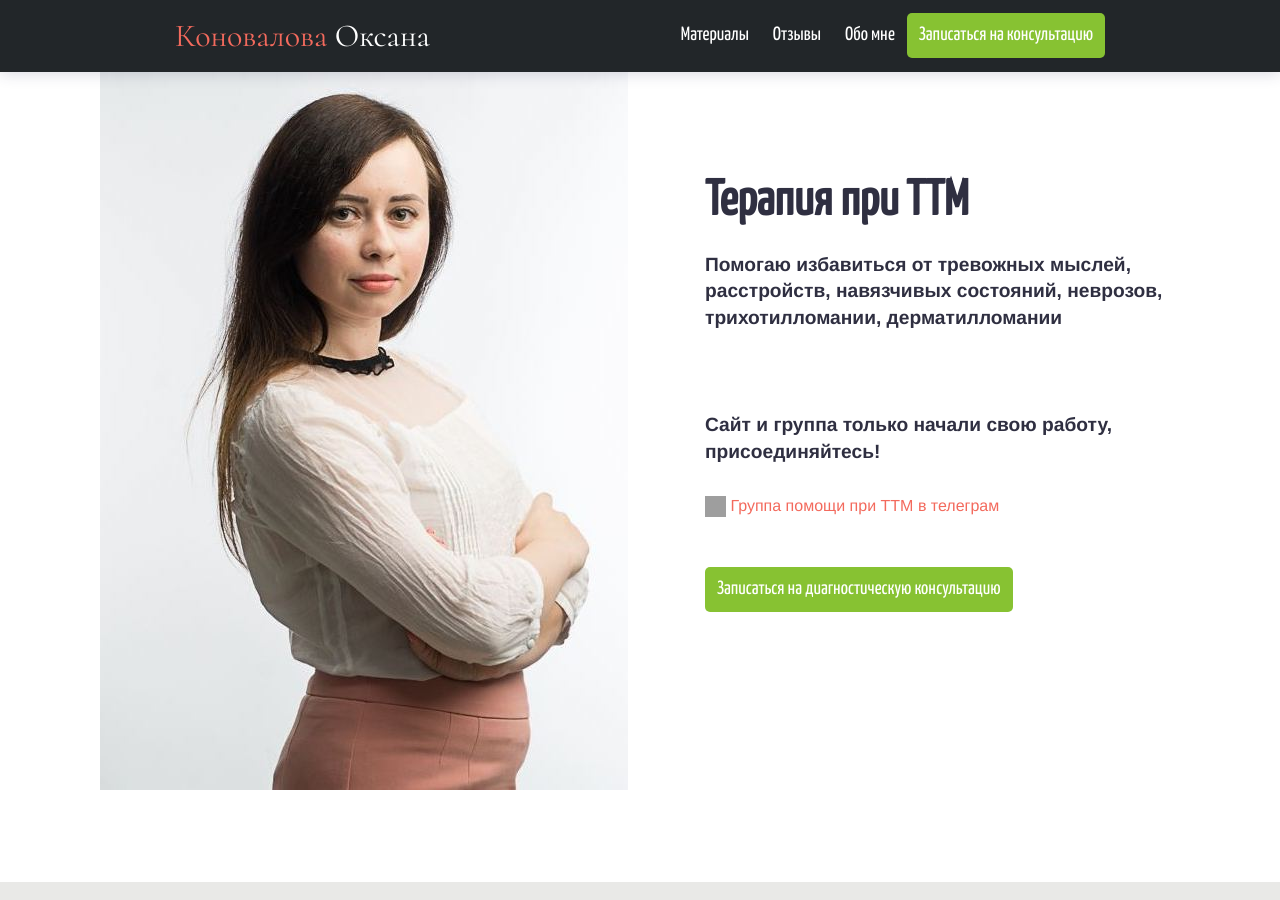
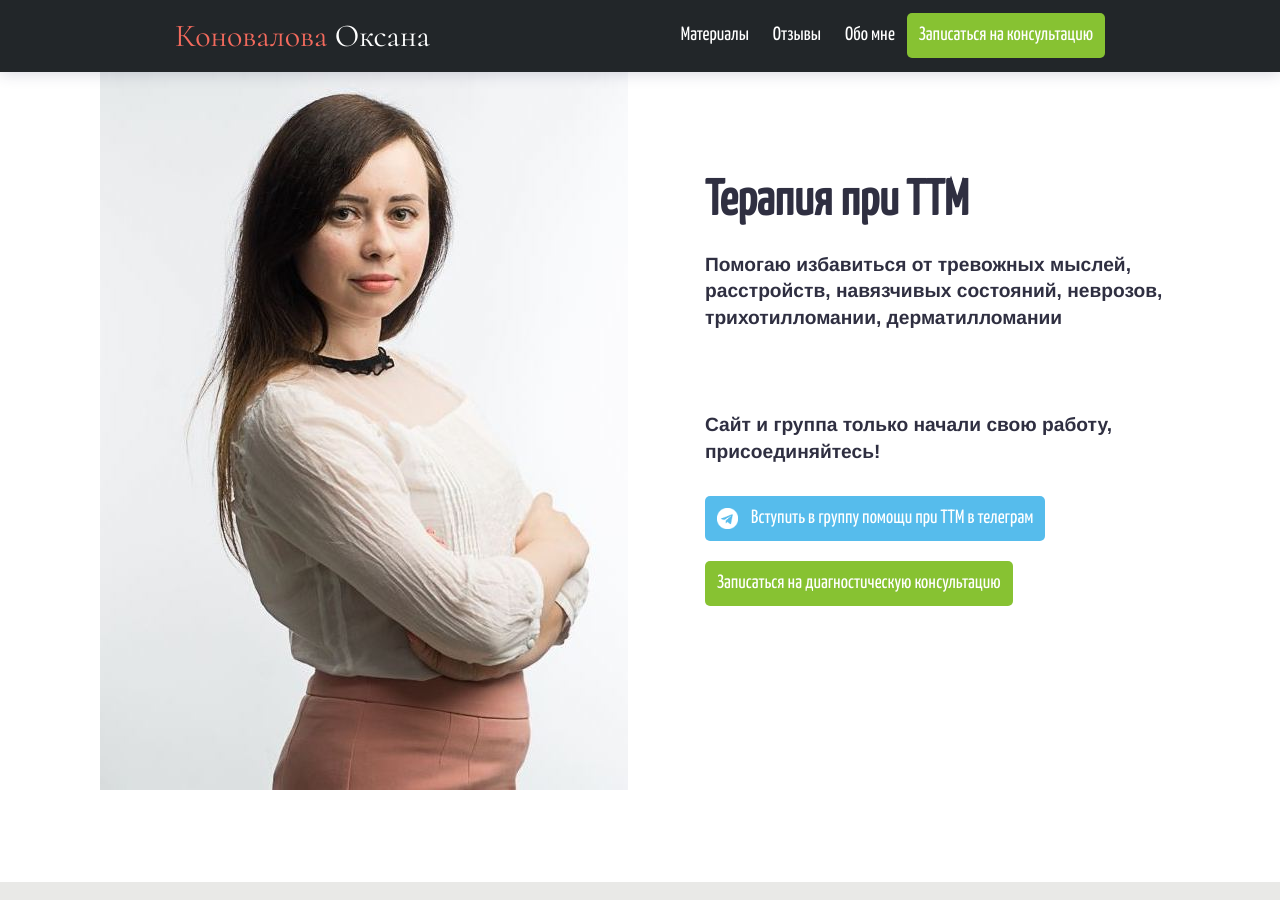
Before and after one commit to ttm-help/ttm-help.github.io, a Jekyll site: the page built from index.md, in a window 1280 px wide and 900 px high. Built offline with Jekyll 4.4.1, drawn with Linux system fonts in a browser that asks for light colours; grey boxes are pictures that could not be loaded.

Commit message:
make link "Join to group" as a button

```diff
--- a/_layouts/home.html
+++ b/_layouts/home.html
@@ -19,15 +19,21 @@
                 </div>
                 <div class="pt-5">
                     <h2>Сайт и группа только начали свою работу, присоединяйтесь!</h2>
-                    <a href="https://t.me/ttm_help_ru">
-                        <img alt="telegram группа"
-                             title="telegram канал помощи при ТТМ"
-                             class="messenger-icon" src="/images/social/telegram-black.png"/>
-                        <span>Группа помощи при ТТМ в телеграм</span>
-                    </a>
+                    <div class="main-menu">
+                        <ul>
+                            <li style="background-color: #56bcec">
+                                <a href="https://t.me/ttm_help_ru">
+                                    <img alt="telegram группа"
+                                         title="telegram канал помощи при ТТМ"
+                                         class="messenger-icon mr-1" src="/images/social/telegram.png"/>
+                                    <span>Вступить в группу помощи при ТТМ в телеграм</span>
+                                </a>
+                            </li>
+                        </ul>
+                    </div>
                 </div>
 
-                <div class="pt-5 main-menu">
+                <div class="pt-2 main-menu">
                     <ul>
                         <li>
                             <a href="/contact">Записаться на диагностическую консультацию</a>
@@ -53,7 +59,9 @@
             </div>
 
             <div class="pt-1">
-                <a class="button button-primary" href="/contact">Записаться на диагностическую консультацию</a>
+                <a class="button call-button"
+                   style="font-size: 12px;"
+                   href="/contact">Записаться на диагностическую консультацию</a>
             </div>
 
             <div class="col pt-3">
@@ -61,11 +69,14 @@
                     <span>Сайт и группа только начали свою работу, присоединяйтесь!</span>
                 </div>
             </div>
-            <div class="col pt-1">
-                <a href="https://t.me/ttm_help_ru">
+
+            <div class="pt-1">
+                <a href="https://t.me/ttm_help_ru"
+                   class="button"
+                   style="background-color: #56bcec">
                     <img alt="телеграм канал ttm_help_ru"
                          title="Телеграм группа помощи при ТТМ"
-                         class="messenger-icon" src="/images/social/telegram.png"/>
+                         class="messenger-icon mr-1" src="/images/social/telegram.png"/>
                     <span>Группа помощи при ТТМ в телеграм</span>
                 </a>
             </div>
```
